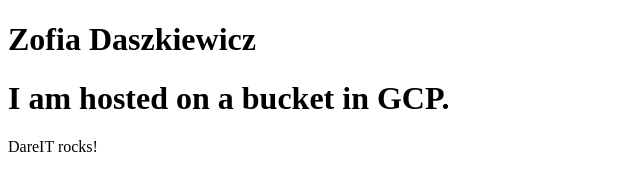
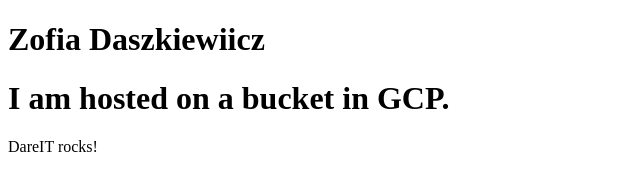
Before and after one commit to Zos223/cloud_challenge, a plain HTML site: page task_2/index.html in a window 1280 px wide. Shown: the full height of the page, 0-640 px from the left. Drawn offline with Linux system fonts and the light colour scheme.

Commit message:
update task_2/index.html

```diff
--- a/task_2/index.html
+++ b/task_2/index.html
@@ -4,7 +4,7 @@
     <title>Hello World: Static Website</title>
   </head>
   <body>
-    <h1>Zofia Daszkiewicz</h1>
+    <h1>Zofia Daszkiewiicz</h1>
     <h1>I am hosted on a bucket in GCP.</h1>
     <p>DareIT rocks!</p>
   </body>
```
Also changed, not shown: 1 other file.
